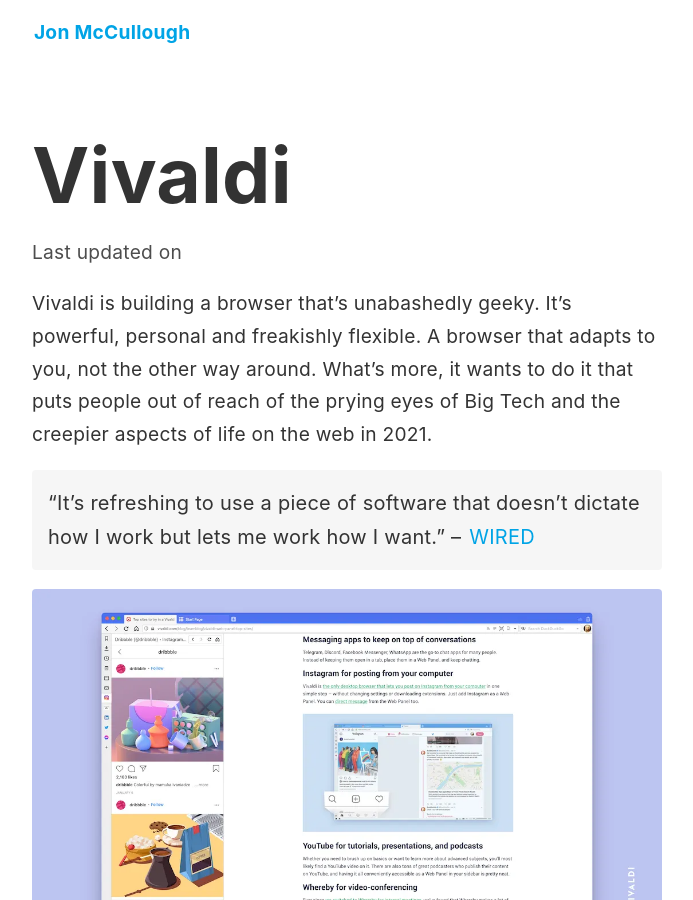
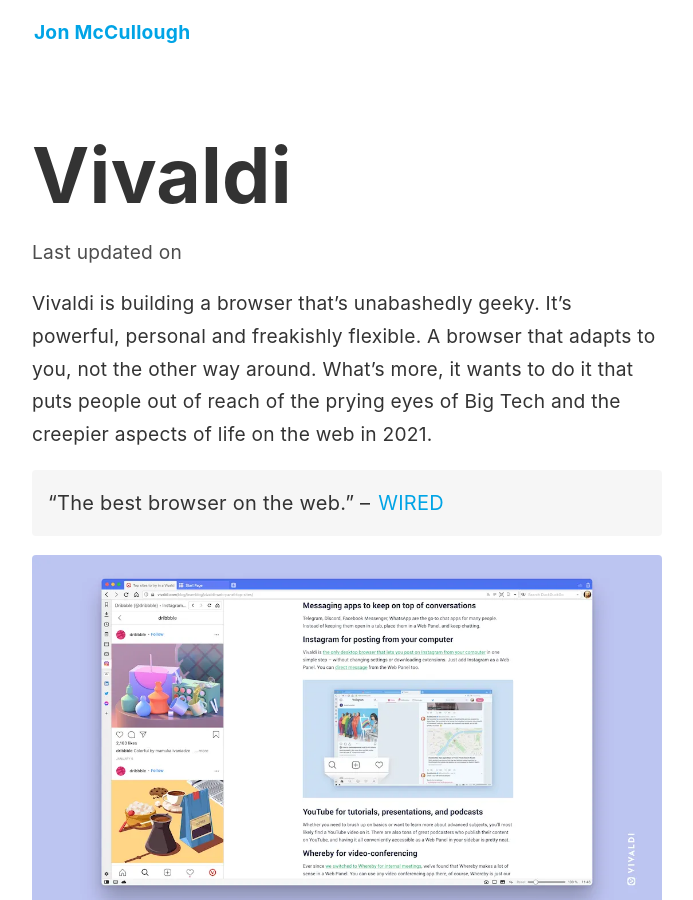
Before and after one commit to jonmccull/digital-garden, a Jekyll site: the page built from _notes/vivaldi.md, in a window 1280 px wide and 900 px high. Shown: the whole window, without its empty margins (293-986 px from the left). Built offline with Jekyll 4.4.1, drawn with Linux system fonts in a browser that asks for light colours.

Commit message:
Update to Wired quote on Vivaldi Note

```diff
--- a/_notes/vivaldi.md
+++ b/_notes/vivaldi.md
@@ -7,7 +7,7 @@
 
 Vivaldi is building a browser that's unabashedly geeky. It's powerful, personal and freakishly flexible. A browser that adapts to you, not the other way around. What's more, it wants to do it that puts people out of reach of the prying eyes of Big Tech and the creepier aspects of life on the web in 2021.
 
-> "It's refreshing to use a piece of software that doesn't dictate how I work but lets me work how I want." – [WIRED](https://www.wired.com/story/vivaldi-4-2021/)
+> "The best browser on the web." – [WIRED](https://www.wired.com/story/vivaldi-5-review/)
 
 ![Vivaldi Browser](/assets/10-Vivaldi-Web-Panel.webp)
 
```
